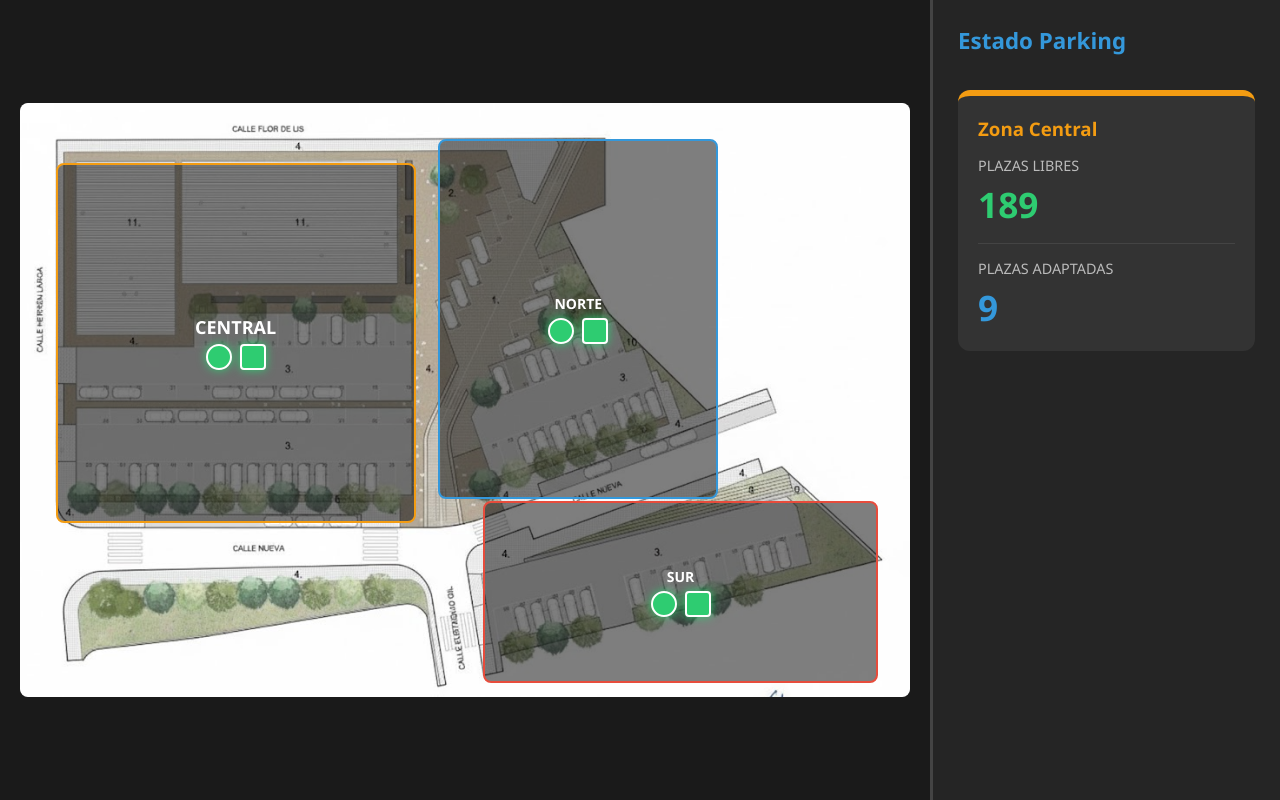
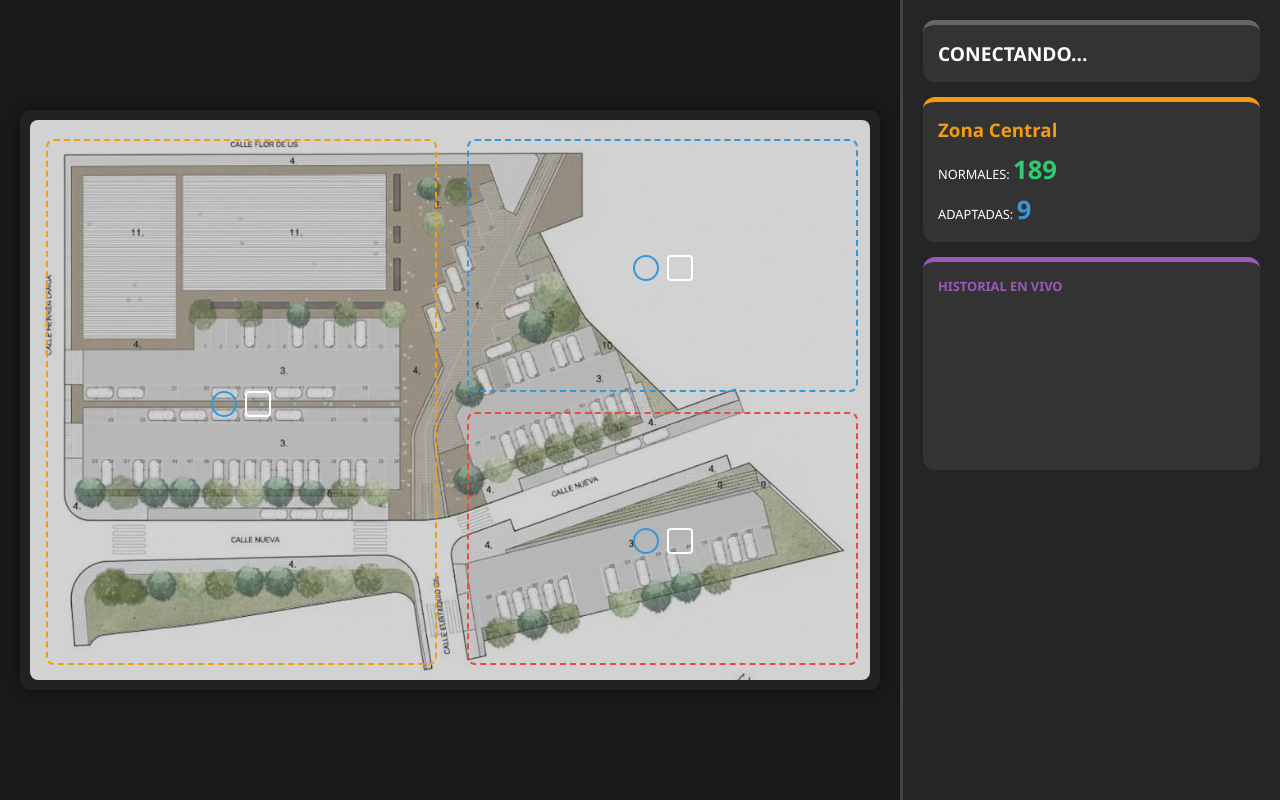
Before and after one commit to Daylon20/Parking-Flask-Arduino, a Flask app: page / in a window 1280 px wide. Run offline with Flask 3, Linux system fonts and the light colour scheme.

Commit message:
Refactor index.html with updated styles and structure

```diff
--- a/templates/index.html
+++ b/templates/index.html
@@ -2,31 +2,27 @@
 <html lang="es">
 <head>
     <meta charset="UTF-8">
-    <meta name="viewport" content="width=device-width, initial-scale=1.0">
     <title>Smart Parking Ociopia</title>
     <style>
+        /* --- AQUÍ VA EL DISEÑO (CSS) --- */
         body { font-family: 'Segoe UI', sans-serif; background-color: #1a1a1a; color: white; margin: 0; display: flex; height: 100vh; overflow: hidden; }
-        .contenedor-principal { flex: 1; position: relative; overflow: auto; display: flex; justify-content: center; align-items: center; padding: 20px; }
-        .map-container { position: relative; display: inline-block; background: white; border-radius: 10px; }
-        .map-image { display: block; max-width: 100%; height: auto; max-height: 85vh; border-radius: 8px; }
-        .side-panel { width: 350px; background: #252525; border-left: 3px solid #444; padding: 25px; box-sizing: border-box; display: flex; flex-direction: column; }
+        .contenedor-principal { flex: 1; position: relative; display: flex; justify-content: center; align-items: center; padding: 20px; }
+        .map-container { position: relative; background: #222; border-radius: 10px; padding: 10px; box-shadow: 0 0 20px rgba(0,0,0,0.5); }
+        .map-image { display: block; max-width: 100%; height: auto; max-height: 80vh; border-radius: 8px; opacity: 0.8; }
 
-        @media (max-width: 850px) {
-            body { flex-direction: column; overflow-y: auto; height: auto; }
-            .contenedor-principal { height: 60vh; flex: none; }
-            .side-panel { width: 100%; border-left: none; border-top: 3px solid #444; height: auto; }
-        }
-
-        .zona-interactiva { position: absolute; cursor: pointer; transition: 0.3s; background-color: rgba(0, 0, 0, 0.5); border-radius: 8px; display: flex; flex-direction: column; align-items: center; justify-content: center; }
+        .zona-interactiva { position: absolute; cursor: pointer; transition: 0.3s; border-radius: 8px; display: flex; flex-direction: column; align-items: center; justify-content: center; }
+        .zona-interactiva:hover { background-color: rgba(255, 255, 255, 0.1); }
 
         .contenedor-leds { display: flex; gap: 8px; margin-top: 5px; }
-        .led { width: 22px; height: 22px; border: 2px solid white; border-radius: 4px; transition: 0.3s; }
-        .led-adaptada { border-radius: 50%; }
+        .led { width: 22px; height: 22px; border: 2px solid white; border-radius: 4px; }
+        .led-adaptada { border-radius: 50%; border-color: #3498db; }
         .led-off { background-color: #2ecc71; box-shadow: 0 0 10px #2ecc71; }
-        .led-on { background-color: #e74c3c; box-shadow: 0 0 10px #e74c3c; }
+        .led-on { background-color: #e74c3c; box-shadow: 0 0 15px #e74c3c; }
 
-        .stat-box { background: #333; padding: 20px; border-radius: 12px; margin-top: 15px; border-top: 6px solid #666; }
-        .big-num { font-size: 2.2em; font-weight: bold; color: #2ecc71; display: block; margin-top: 5px; }
+        .side-panel { width: 380px; background: #252525; border-left: 3px solid #444; padding: 20px; box-sizing: border-box; overflow-y: auto; }
+        .stat-box { background: #333; padding: 15px; border-radius: 12px; margin-bottom: 15px; border-top: 5px solid #666; transition: 0.3s; }
+        .big-num { font-size: 2em; font-weight: bold; color: #2ecc71; }
+        #historial div { padding: 5px; border-bottom: 1px solid #444; margin-bottom: 2px; }
     </style>
 </head>
 <body onload="mostrarInfo('Zona Central')">
@@ -35,78 +31,56 @@
         <div class="map-container">
             <img src="{{ url_for('static', filename='img/logo_parking.jpg') }}" class="map-image">
 
-            <div id="zona-norte" class="zona-interactiva"
-                 style="top: 6%; left: 47%; width: 31%; height: 60%; border: 2px solid #3498db; color: #3498db;"
-                 onclick="mostrarInfo('Zona Norte')">
-                <span style="color:white; font-size:14px; font-weight:bold;">NORTE</span>
+            <div id="zona-central" class="zona-interactiva" style="top:5%; left:3%; width:45%; height:90%; border:2px dashed #f39c12;" onclick="mostrarInfo('Zona Central')">
+                <div class="contenedor-leds">
+                    <div id="led-p6" class="led led-adaptada"></div>
+                    <div id="led-p7" class="led"></div>
+                </div>
+            </div>
+
+            <div id="zona-norte" class="zona-interactiva" style="top:5%; left:52%; width:45%; height:43%; border:2px dashed #3498db;" onclick="mostrarInfo('Zona Norte')">
                 <div class="contenedor-leds">
                     <div id="led-p2" class="led led-adaptada"></div>
                     <div id="led-p3" class="led"></div>
                 </div>
             </div>
 
-            <div id="zona-sur" class="zona-interactiva"
-                 style="top: 67%; left: 52%; width: 44%; height: 30%; border: 2px solid #e74c3c; color: #e74c3c;"
-                 onclick="mostrarInfo('Zona Sur')">
-                <span style="color:white; font-size:14px; font-weight:bold;">SUR</span>
+            <div id="zona-sur" class="zona-interactiva" style="top:52%; left:52%; width:45%; height:43%; border:2px dashed #e74c3c;" onclick="mostrarInfo('Zona Sur')">
                 <div class="contenedor-leds">
                     <div id="led-p4" class="led led-adaptada"></div>
                     <div id="led-p5" class="led"></div>
-                </div>
-            </div>
-
-            <div id="zona-central" class="zona-interactiva"
-                 style="top: 10%; left: 4%; width: 40%; height: 60%; border: 2px solid #f39c12; color: #f39c12;"
-                 onclick="mostrarInfo('Zona Central')">
-                <span style="color:white; font-size:18px; font-weight:bold;">CENTRAL</span>
-                <div class="contenedor-leds">
-                    <div id="led-p6" class="led led-adaptada"></div>
-                    <div id="led-p7" class="led"></div>
                 </div>
             </div>
         </div>
     </div>
 
     <div class="side-panel">
-        <h2 style="margin-top:0; color: #3498db; font-size: 1.4em;">Estado Parking</h2>
-        <div id="detalle-zona">
-            </div>
+        <div id="status-general" class="stat-box">
+            <h2 id="msg-principal" style="margin:0; font-size: 1.2em;">CONECTANDO...</h2>
+        </div>
+        <div id="detalle-zona"></div>
+        <div id="aviso-zona"></div>
+        <div class="stat-box" style="border-top-color: #9b59b6;">
+            <h3 style="margin:0; color:#9b59b6; font-size: 0.8em;">HISTORIAL EN VIVO</h3>
+            <div id="historial" style="height: 150px; overflow-y: auto; font-size: 0.75em; margin-top: 10px;"></div>
+        </div>
     </div>
 
     <script>
-        const CONFIG = {
-            "Zona Norte":   { totales: 41, adaptadas: 4, color: "#3498db" },
-            "Zona Sur":     { totales: 27, adaptadas: 2, color: "#e74c3c" },
-            "Zona Central": { totales: 189, adaptadas: 9, color: "#f39c12" }
-        };
-
+        let ultimosEstados = { p2:0, p3:0, p4:0, p5:0, p6:0, p7:0 };
         let estadosPines = { p2:0, p3:0, p4:0, p5:0, p6:0, p7:0 };
         let zonaActual = "Zona Central";
+
+        const CONFIG = {
+            "Zona Norte":   { totales: 41,  adaptadas: 4, pines: ['p2', 'p3'], color: "#3498db" },
+            "Zona Sur":     { totales: 27,  adaptadas: 2, pines: ['p4', 'p5'], color: "#e74c3c" },
+            "Zona Central": { totales: 189, adaptadas: 9, pines: ['p6', 'p7'], color: "#f39c12" }
+        };
 
         function mostrarInfo(nombre) {
             zonaActual = nombre;
             dibujarPanel();
-        }
-
-        function dibujarPanel() {
-            if (!zonaActual) return;
-            const n = zonaActual;
-            // Mapeo de pines según la zona
-            let pinAdaptada = (n === "Zona Norte") ? "p2" : (n === "Zona Sur") ? "p4" : "p6";
-            let pinNormal = (n === "Zona Norte") ? "p3" : (n === "Zona Sur") ? "p5" : "p7";
-
-            let aOcupadas = estadosPines[pinAdaptada];
-            let nOcupadas = estadosPines[pinNormal];
-
-            document.getElementById('detalle-zona').innerHTML = `
-                <div class="stat-box" style="border-color: ${CONFIG[n].color}">
-                    <h3 style="margin:0; color:${CONFIG[n].color}">${n}</h3>
-                    <p style="margin:15px 0 5px 0; color:#bbb; font-size:0.9em;">PLAZAS LIBRES</p>
-                    <span class="big-num">${CONFIG[n].totales - nOcupadas}</span>
-                    <hr style="border:0; border-top:1px solid #444; margin:15px 0;">
-                    <p style="margin:0; color:#bbb; font-size:0.9em;">PLAZAS ADAPTADAS</p>
-                    <span class="big-num" style="color:#3498db">${CONFIG[n].adaptadas - aOcupadas}</span>
-                </div>`;
+            gestionarRecomendacion();
         }
 
         function actualizar() {
@@ -114,23 +88,85 @@
                 .then(res => res.json())
                 .then(data => {
                     estadosPines = data;
-                    // Actualizar colores de los LEDs visuales
-                    for (let i = 2; i <= 7; i++) {
-                        const led = document.getElementById('led-p' + i);
-                        if (led) {
-                            const estaOcupado = (data['p' + i] === 1);
-                            led.classList.toggle('led-on', estaOcupado);
-                            led.classList.toggle('led-off', !estaOcupado);
+
+                    // 1. Historial (detecta si cambia un interruptor)
+                    for (let pin in data) {
+                        if (data[pin] !== ultimosEstados[pin]) {
+                            let accion = data[pin] === 1 ? "OCUPADA" : "LIBERADA";
+                            let zonaNom = (pin === 'p2' || pin === 'p3') ? "Norte" : (pin === 'p4' || pin === 'p5') ? "Sur" : "Central";
+                            let tipo = (parseInt(pin.substring(1)) % 2 === 0) ? "♿ Adaptada" : "🚗 Estándar";
+
+                            let log = document.createElement('div');
+                            log.innerHTML = `<b>${zonaNom}</b>: ${tipo} ${accion}`;
+                            document.getElementById('historial').prepend(log);
+                            ultimosEstados[pin] = data[pin];
                         }
                     }
+
+                    // 2. Parking Lleno (si los 6 están en ON)
+                    let ocupadas = Object.values(data).reduce((a, b) => a + b, 0);
+                    document.getElementById('msg-principal').innerText = (ocupadas === 6) ? "🚨 PARKING LLENO" : "✅ PLAZAS DISPONIBLES";
+                    document.getElementById('status-general').style.borderColor = (ocupadas === 6) ? "#e74c3c" : "#2ecc71";
+
+                    // 3. Luces en el mapa
+                    for (let i = 2; i <= 7; i++) {
+                        let led = document.getElementById('led-p' + i);
+                        if (led) {
+                            led.className = data['p' + i] === 1 ? 'led led-on' : 'led led-off';
+                            if (i % 2 === 0) led.classList.add('led-adaptada'); // El pin par es el redondo (adaptado)
+                        }
+                    }
+
                     dibujarPanel();
-                })
-                .catch(err => console.error("Error en fetch:", err));
+                    gestionarRecomendacion();
+                });
         }
 
-        // Actualizar cada 2 segundos
-        setInterval(actualizar, 2000);
-        actualizar();
+        function gestionarRecomendacion() {
+            let aviso = document.getElementById('aviso-zona');
+            let pA = CONFIG[zonaActual].pines[0];
+            let pB = CONFIG[zonaActual].pines[1];
+
+            // SI LA ZONA ACTUAL TIENE SUS 2 INTERRUPTORES EN ON
+            if (estadosPines[pA] === 1 && estadosPines[pB] === 1) {
+                let mejorZona = "";
+                let maxLibres = -1;
+
+                // Mira las otras dos zonas y busca cuál tiene más huecos
+                for (let z in CONFIG) {
+                    if (z === zonaActual) continue;
+                    let libres = (1 - estadosPines[CONFIG[z].pines[0]]) + (1 - estadosPines[CONFIG[z].pines[1]]);
+                    if (libres > maxLibres) {
+                        maxLibres = libres;
+                        mejorZona = z;
+                    }
+                }
+
+                aviso.innerHTML = `
+                    <div style="background:#422; border:2px solid #e74c3c; padding:15px; border-radius:10px;">
+                        <b style="color:#e74c3c;">⚠️ ZONA AGOTADA</b><br>
+                        <small>Se recomienda ir a:</small><br>
+                        <b style="color:#2ecc71; font-size:1.2em;">📍 ${mejorZona.toUpperCase()}</b>
+                    </div>`;
+            } else {
+                aviso.innerHTML = "";
+            }
+        }
+
+        function dibujarPanel() {
+            const n = zonaActual;
+            const pA = estadosPines[CONFIG[n].pines[0]];
+            const pB = estadosPines[CONFIG[n].pines[1]];
+
+            document.getElementById('detalle-zona').innerHTML = `
+                <div class="stat-box" style="border-color: ${CONFIG[n].color}">
+                    <h3 style="margin:0; color:${CONFIG[n].color}">${n}</h3>
+                    <p style="margin:10px 0 0; font-size:0.8em;">NORMALES: <b class="big-num">${CONFIG[n].totales - pB}</b></p>
+                    <p style="margin:5px 0 0; font-size:0.8em;">ADAPTADAS: <b class="big-num" style="color:#3498db">${CONFIG[n].adaptadas - pA}</b></p>
+                </div>`;
+        }
+
+        setInterval(actualizar, 2000); // Se actualiza cada 2 segundos
     </script>
 </body>
 </html>
```
